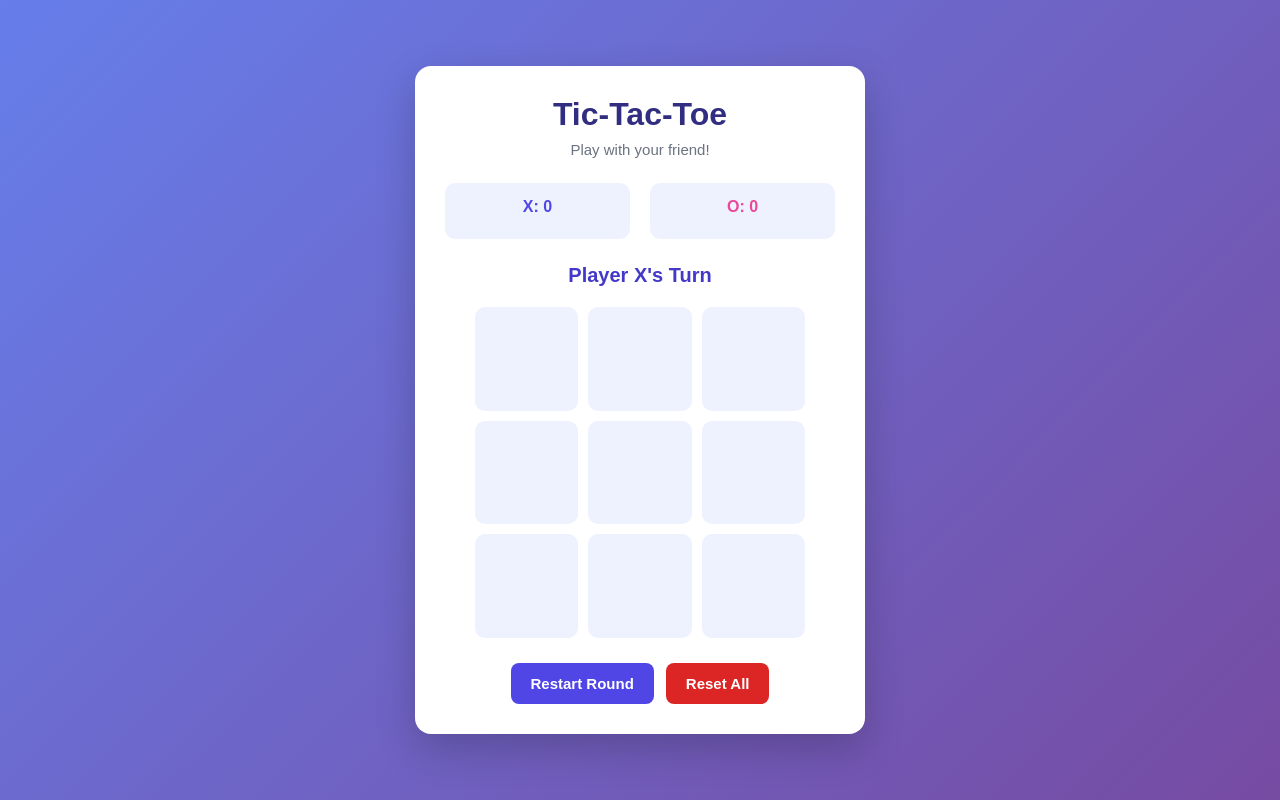
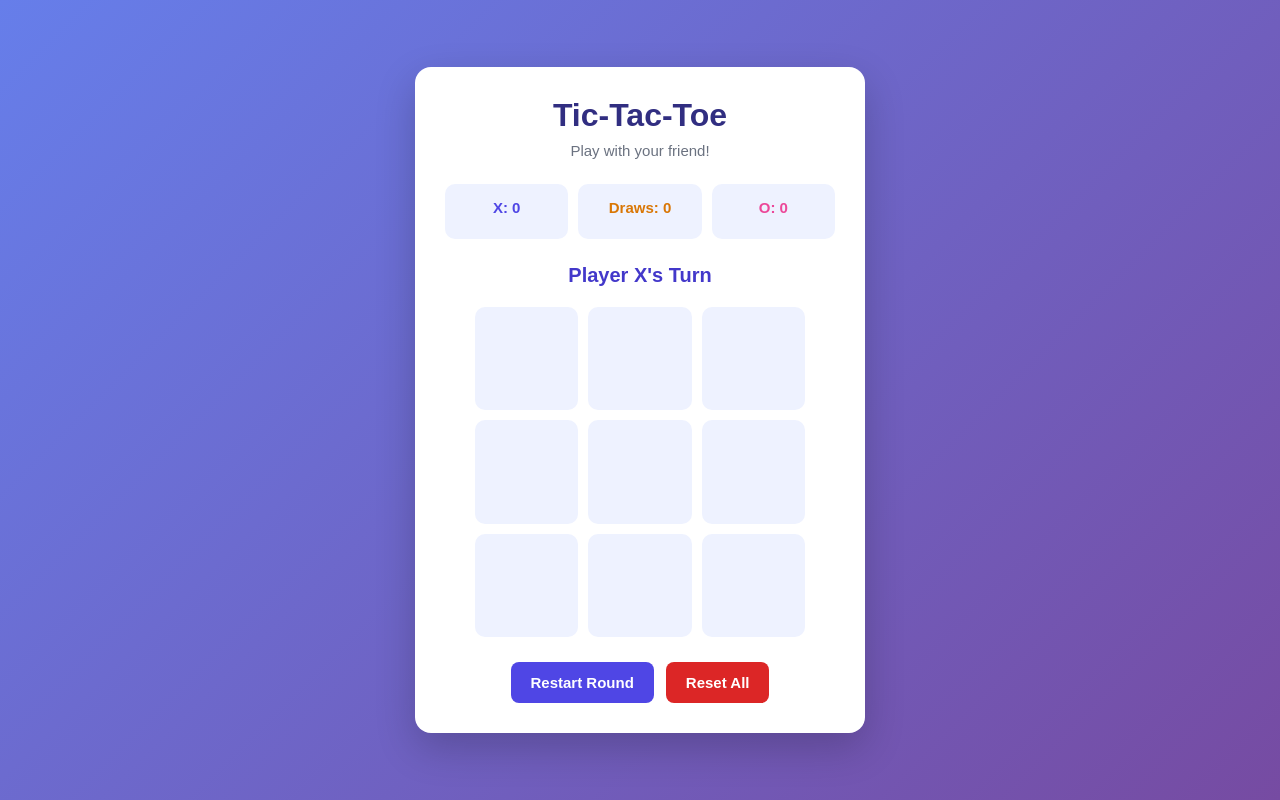
Before and after one commit to Appa45/Assignment7, a React (Vite) app in the folder random-joke-app/: page / in a window 1280 px wide. Built offline with nearby package versions, Linux system fonts and the light colour scheme.

Commit message:
change in the app.jsx and app.css

```diff
--- a/random-joke-app/src/App.css
+++ b/random-joke-app/src/App.css
@@ -188,3 +188,25 @@ body {
     width: 100%;
   }
 }
+
+.draw-score h3 {
+  color: #d97706;
+}
+
+.scoreboard {
+  display: grid;
+  grid-template-columns: repeat(3, 1fr);
+  gap: 10px;
+  margin-bottom: 25px;
+}
+
+.score-box {
+  padding: 15px 8px;
+  border-radius: 10px;
+  background: #eef2ff;
+}
+
+.score-box h3 {
+  font-size: 15px;
+  white-space: nowrap;
+}
--- a/random-joke-app/src/App.jsx
+++ b/random-joke-app/src/App.jsx
@@ -22,6 +22,7 @@ function App() {
   const [scores, setScores] = useState({
     X: 0,
     O: 0,
+    draws: 0,
   });
 
   const handleCellClick = (index) => {
@@ -53,6 +54,12 @@ function App() {
 
     if (updatedBoard.every((cell) => cell !== "")) {
       setIsDraw(true);
+
+      setScores((previousScores) => ({
+        ...previousScores,
+        draws: previousScores.draws + 1,
+      }));
+
       return;
     }
 
@@ -71,9 +78,11 @@ function App() {
     setCurrentPlayer("X");
     setWinner("");
     setIsDraw(false);
+
     setScores({
       X: 0,
       O: 0,
+      draws: 0,
     });
   };
 
@@ -87,6 +96,10 @@ function App() {
         <div className="scoreboard">
           <div className="score-box player-x-score">
             <h3>X: {scores.X}</h3>
+          </div>
+
+          <div className="score-box draw-score">
+            <h3>Draws: {scores.draws}</h3>
           </div>
 
           <div className="score-box player-o-score">
```
Lines whose indentation alone changed are shown as unchanged.
